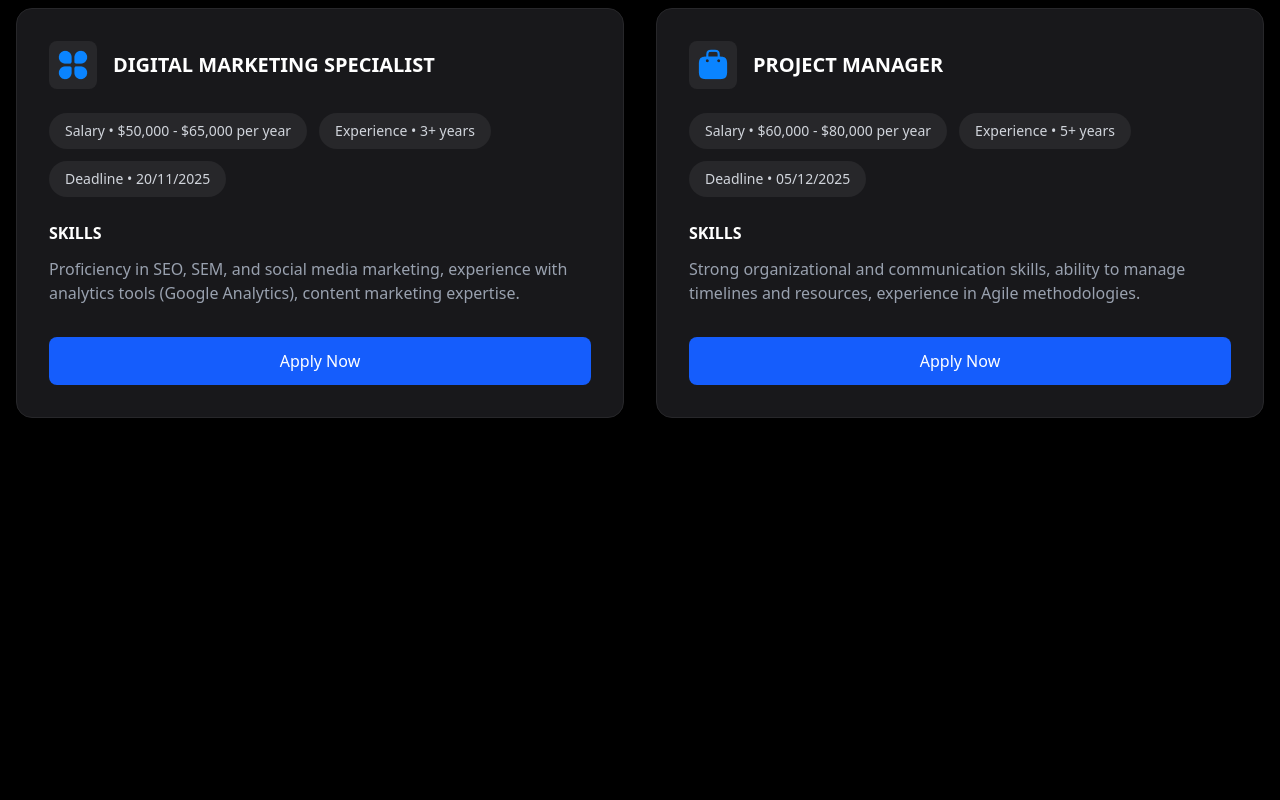
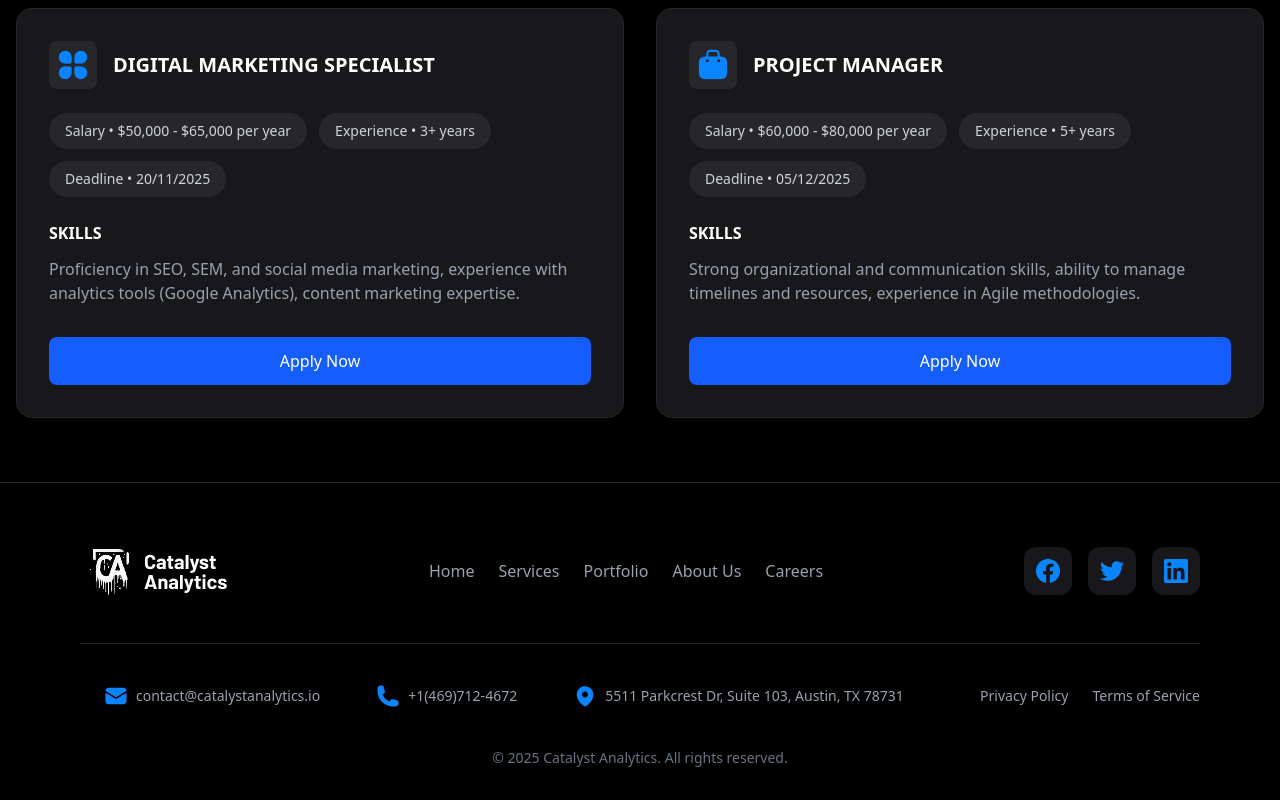
Before and after one commit to azimodinaev467/exam3, a website: page src/paje 4/index.html in a window 1280 px wide. Shown: the part 3642-4442 px from the top of the page. Before the commit the page ends 4124 px from the top, so only its background shows below. Drawn offline with Linux system fonts and the light colour scheme.

Commit message:
futerproject4

```diff
--- a/src/paje 4/index.html
+++ b/src/paje 4/index.html
@@ -384,6 +384,70 @@
     </div>
   </div>
 </div>
+<footer class="border-t border-zinc-800 pt-14 pb-8 px-6 lg:px-20 text-white">
+
+  <div class="max-w-7xl mx-auto">
+
+    <div class="flex flex-col lg:flex-row lg:items-center lg:justify-between gap-10">
+
+      <div>
+        <img src="./Logo (31).png" alt="">
+      </div>
+
+      <nav class="flex flex-wrap justify-center gap-6 text-gray-400">
+        <a href="#" class="hover:text-white transition">Home</a>
+        <a href="#" class="hover:text-white transition">Services</a>
+        <a href="#" class="hover:text-white transition">Portfolio</a>
+        <a href="#" class="hover:text-white transition">About Us</a>
+        <a href="#" class="hover:text-white transition">Careers</a>
+      </nav>
+      <div class="flex gap-4 justify-center lg:justify-end">
+        <a href="#" class="w-12 h-12 flex items-center justify-center bg-zinc-900 rounded-xl hover:bg-blue-600 transition">
+          <i data-lucide="facebook"><img src="./Icon (64).png" alt=""></i>
+        </a>
+        <a href="#" class="w-12 h-12 flex items-center justify-center bg-zinc-900 rounded-xl hover:bg-sky-500 transition">
+          <i data-lucide="twitter"><img src="./Icon (65).png" alt=""></i>
+        </a>
+        <a href="#" class="w-12 h-12 flex items-center justify-center bg-zinc-900 rounded-xl hover:bg-blue-700 transition">
+          <i data-lucide="linkedin"><img src="./Icon (66).png" alt=""></i>
+        </a>
+      </div>
+
+    </div>
+
+    <div class="border-t border-zinc-800 my-10"></div>
+
+    <div class="flex flex-col lg:flex-row lg:items-center lg:justify-between gap-6 text-gray-400 text-sm">
+
+      <div class="flex flex-col md:flex-row md:flex-wrap gap-4 md:gap-8">
+        <div class="flex items-center gap-2">
+          <i data-lucide="mail" class="w-4 h-4 text-blue-500"></i>
+          <img src="./Icon (67).png" alt=""> contact@catalystanalytics.io
+        </div>
+        <div class="flex items-center gap-2">
+          <i data-lucide="phone" class="w-4 h-4 text-blue-500"></i>
+          <img src="./Icon (68).png" alt=""> +1(469)712-4672
+        </div>
+        <div class="flex items-center gap-2">
+          <i data-lucide="map-pin" class="w-4 h-4 text-blue-500"></i>
+          <img src="./Icon (69).png" alt=""> 5511 Parkcrest Dr, Suite 103, Austin, TX 78731
+        </div>
+      </div>
+
+      <div class="flex gap-6">
+        <a href="#" class="hover:text-white transition">Privacy Policy</a>
+        <a href="#" class="hover:text-white transition">Terms of Service</a>
+      </div>
+
+    </div>
+
+    <div class="text-center text-gray-500 text-sm mt-10">
+      © 2025 Catalyst Analytics. All rights reserved.
+    </div>
+
+  </div>
+
+</footer>
 </body>
 
 </html>
```
Also changed, not shown: src/paje 4/Icon (64).png (added), src/paje 4/Icon (65).png (added), src/paje 4/Icon (66).png (added), src/paje 4/Icon (67).png (added), src/paje 4/Icon (68).png (added), src/paje 4/Icon (69).png (added).
